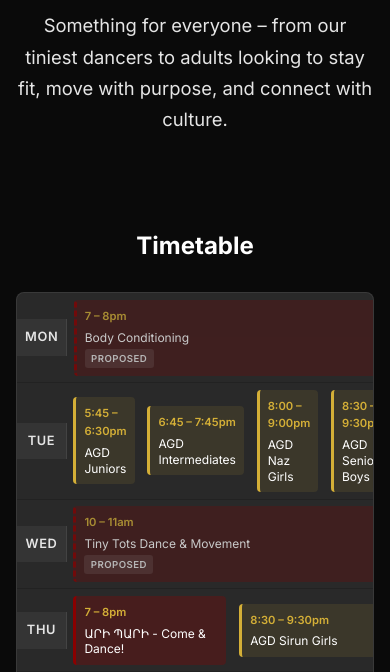
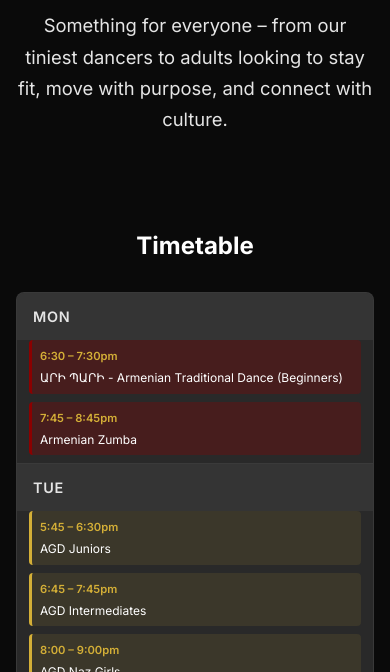
Before and after one commit to skhtor/hks-www, an Astro site: page /classes in a window 390 px wide. Shown: the part 172-844 px from the top of the page. Built offline with nearby package versions, Linux system fonts and the light colour scheme; Astro itself is replaced by a stand-in of ours.

Commit message:
Update calendar items and improve mobile design of calendar

```diff
--- a/src/pages/classes.astro
+++ b/src/pages/classes.astro
@@ -16,10 +16,13 @@ import BaseLayout from '../layouts/BaseLayout.astro';
       <div class="calendar">
         <div class="calendar-day">
           <div class="calendar-day-header">Mon</div>
-          <div class="calendar-event calendar-event-proposed">
-            <span class="calendar-time">7 – 8pm</span>
-            <span class="calendar-class">Body Conditioning</span>
-            <span class="calendar-proposed-tag">Proposed</span>
+          <div class="calendar-event">
+            <span class="calendar-time">6:30 – 7:30pm</span>
+            <span class="calendar-class">ԱՐԻ ՊԱՐԻ - Armenian Traditional Dance (Beginners)</span>
+          </div>
+          <div class="calendar-event">
+            <span class="calendar-time">7:45 – 8:45pm</span>
+            <span class="calendar-class">Armenian Zumba</span>
           </div>
         </div>
         <div class="calendar-day">
@@ -43,17 +46,16 @@ import BaseLayout from '../layouts/BaseLayout.astro';
         </div>
         <div class="calendar-day">
           <div class="calendar-day-header">Wed</div>
-          <div class="calendar-event calendar-event-proposed">
+          <div class="calendar-event">
             <span class="calendar-time">10 – 11am</span>
             <span class="calendar-class">Tiny Tots Dance & Movement</span>
-            <span class="calendar-proposed-tag">Proposed</span>
           </div>
         </div>
         <div class="calendar-day">
           <div class="calendar-day-header">Thu</div>
           <div class="calendar-event">
             <span class="calendar-time">7 – 8pm</span>
-            <span class="calendar-class">ԱՐԻ ՊԱՐԻ - Come & Dance!</span>
+            <span class="calendar-class">ԱՐԻ ՊԱՐԻ - Armenian Traditional Dance (Advanced)</span>
           </div>
           <div class="calendar-event calendar-event-agd">
             <span class="calendar-time">8:30 – 9:30pm</span>
@@ -88,7 +90,7 @@ import BaseLayout from '../layouts/BaseLayout.astro';
   <section class="class-list section">
     <div class="container">
       <div class="class-item">
-        <h2>ԱՐԻ ՊԱՐԻ - Come & Dance!</h2>
+        <h2>ԱՐԻ ՊԱՐԻ - Armenian Traditional Dance</h2>
         <p class="class-subtitle">Discover Armenia's Regional Folk Dances</p>
         <p class="class-description">Discover the ancient roots of Armenian dance at HKS! Experience our incredibly rich cultural footprint through movement. Learn dances to melodies that are thousands of years old.</p>
         <p class="class-description">We welcome all ages and experience levels in a fun, supportive environment. No prior dance experience is required to join us.</p>
@@ -307,18 +309,20 @@ import BaseLayout from '../layouts/BaseLayout.astro';
   @media (max-width: 768px) {
     .calendar {
       grid-template-columns: 1fr;
+      gap: 0;
     }
 
     .calendar-day {
       min-height: auto;
-      flex-direction: row;
-      align-items: center;
+      flex-direction: column;
+      border-bottom: 1px solid rgba(255, 255, 255, 0.08);
     }
 
     .calendar-day-header {
-      min-width: 50px;
+      text-align: left;
+      padding: 0.75rem 1rem;
       border-bottom: none;
-      border-right: 1px solid rgba(255, 255, 255, 0.08);
+      font-size: 0.9rem;
     }
 
     .calendar-day-weekend {
@@ -326,7 +330,7 @@ import BaseLayout from '../layouts/BaseLayout.astro';
     }
 
     .calendar-event {
-      flex: 1;
+      margin: 0 0.75rem 0.5rem;
     }
 
     .calendar-empty {
--- a/src/pages/contact.astro
+++ b/src/pages/contact.astro
@@ -32,8 +32,8 @@ import BaseLayout from '../layouts/BaseLayout.astro';
               <legend>Classes Interested In</legend>
               <div class="checkbox-grid">
                 <label class="checkbox-label">
-                  <input type="checkbox" name="entry.1237645391" value="ԱՐԻ ՊԱՐԻ - Come & Dance!" />
-                  <span>ԱՐԻ ՊԱՐԻ - Come & Dance!</span>
+                  <input type="checkbox" name="entry.1237645391" value="ԱՐԻ ՊԱՐԻ - Armenian Traditional Dance" />
+                  <span>ԱՐԻ ՊԱՐԻ - Armenian Traditional Dance</span>
                 </label>
                 <label class="checkbox-label">
                   <input type="checkbox" name="entry.1237645391" value="Azad Gharibian Dance (AGD)" />
```
Also changed, not shown: 2 other files.
